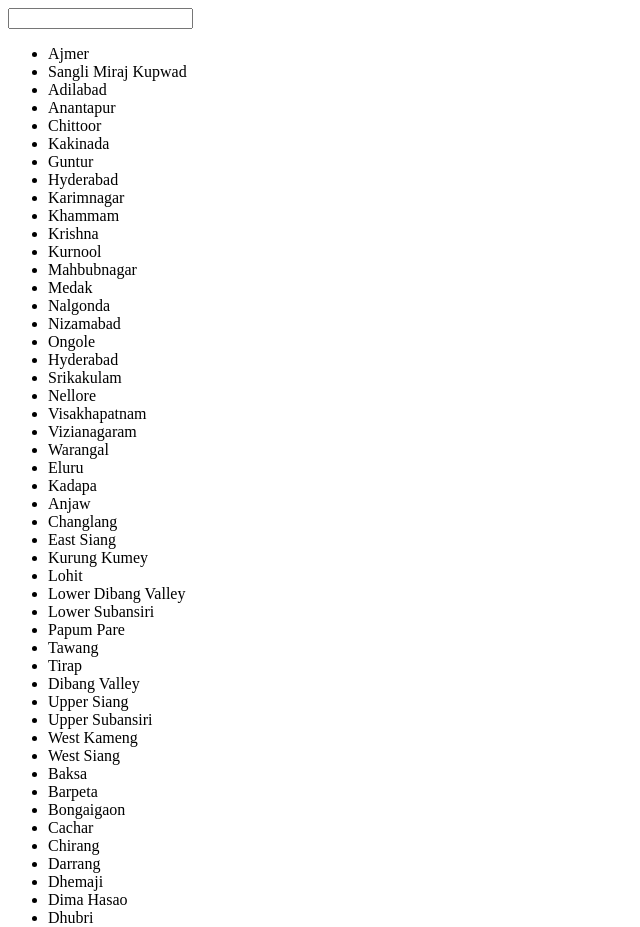
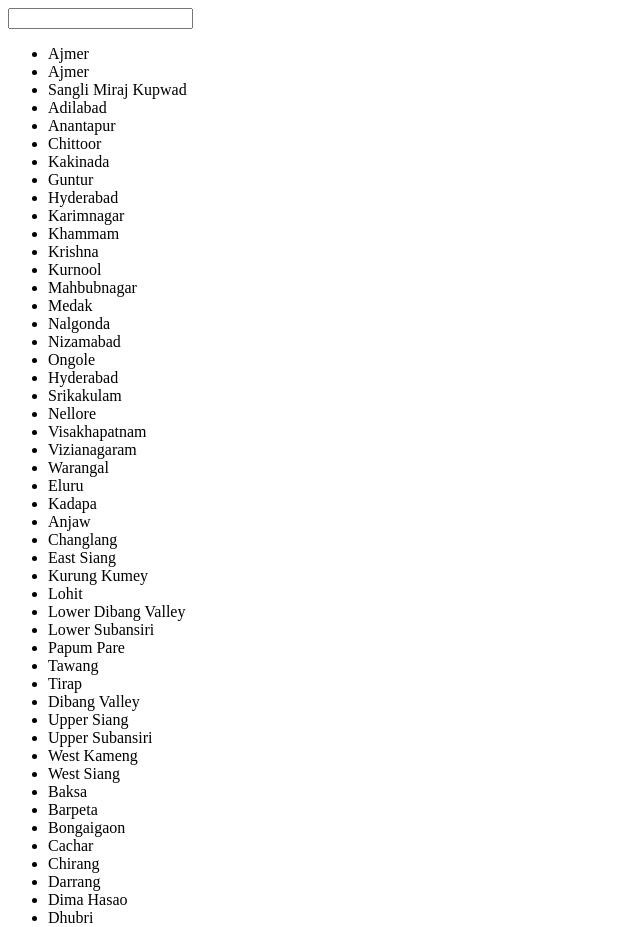
Before and after one commit to acciojob/auto-complete-cities-Bluetooth-stack, a React app: page / in a window 1280 px wide. Shown: the top 927 px of the page, without its empty margins (0-640 px from the left). Built offline with nearby package versions, Linux system fonts and the light colour scheme.

Commit message:
added again

```diff
--- a/src/components/Text.js
+++ b/src/components/Text.js
@@ -1,6 +1,7 @@
 import React, { useEffect, useState } from "react";
 
 const cities = [
+    'Ajmer',
     'Ajmer',
     'Sangli Miraj Kupwad',
     'Adilabad',
@@ -47,7 +48,7 @@ const cities = [
     'Cachar',
     'Chirang',
     'Darrang',
-    'Dhemaji',
+    // 'Dhemaji',
     'Dima Hasao',
     'Dhubri',
     'Dibrugarh',
```
